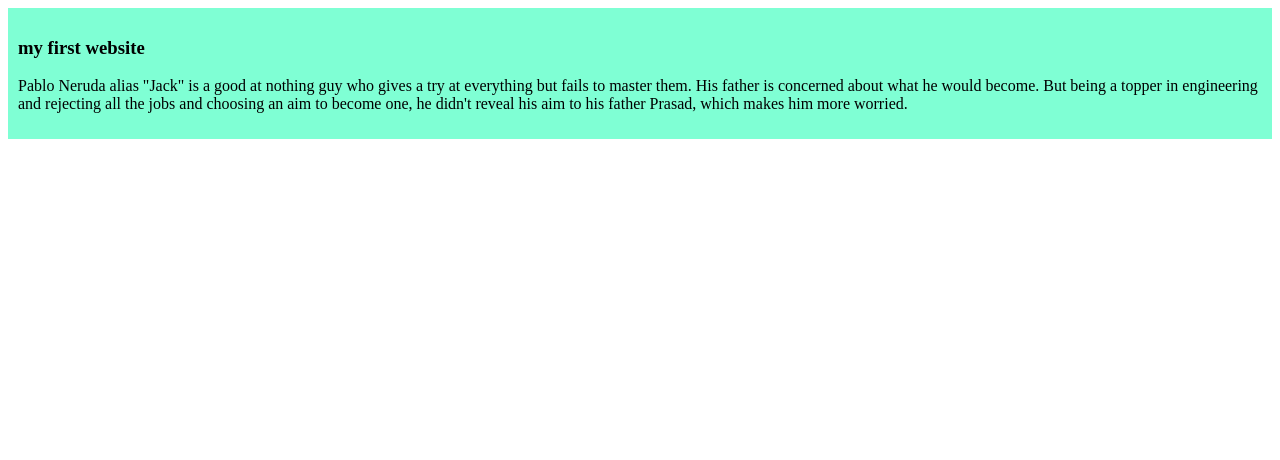
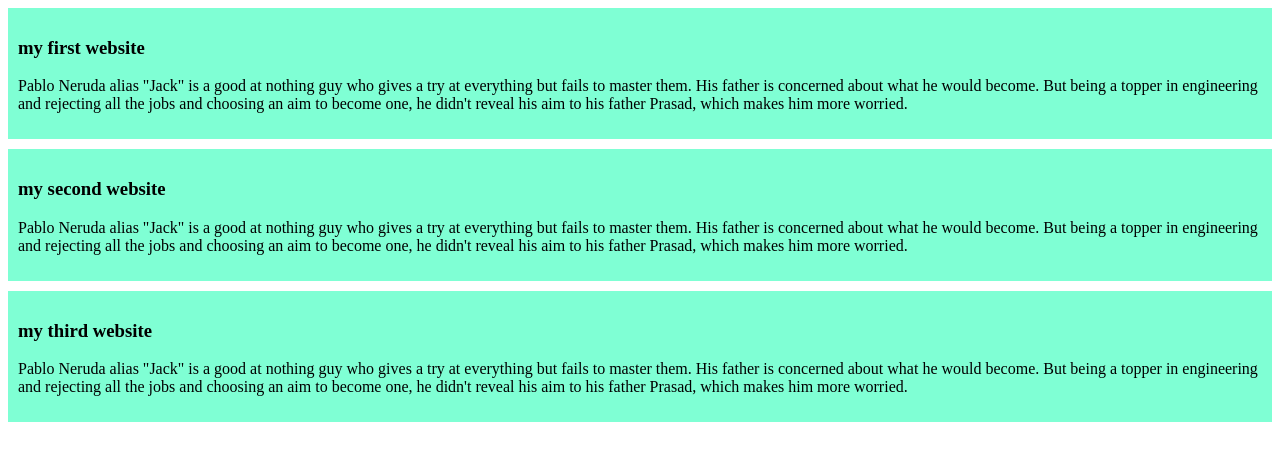
Before and after one commit to alifmiah37/my-simple-website, a plain HTML site: page index.html in a window 1280 px wide. Drawn offline with Linux system fonts and the light colour scheme.

Commit message:
added the first blog

```diff
--- a/index.html
+++ b/index.html
@@ -9,5 +9,13 @@
             <h3>my first website</h3>
             <p>Pablo Neruda alias "Jack" is a good at nothing guy who gives a try at everything but fails to master them. His father is concerned about what he would become. But being a topper in engineering and rejecting all the jobs and choosing an aim to become one, he didn't reveal his aim to his father Prasad, which makes him more worried.</p>
         </div>
+        <div>
+            <h3>my second website</h3>
+            <p>Pablo Neruda alias "Jack" is a good at nothing guy who gives a try at everything but fails to master them. His father is concerned about what he would become. But being a topper in engineering and rejecting all the jobs and choosing an aim to become one, he didn't reveal his aim to his father Prasad, which makes him more worried.</p>
+        </div>
+        <div>
+            <h3>my third website</h3>
+            <p>Pablo Neruda alias "Jack" is a good at nothing guy who gives a try at everything but fails to master them. His father is concerned about what he would become. But being a topper in engineering and rejecting all the jobs and choosing an aim to become one, he didn't reveal his aim to his father Prasad, which makes him more worried.</p>
+        </div>
     </body>
 </html>
--- a/style/blog.css
+++ b/style/blog.css
@@ -1,4 +1,5 @@
 div{
     background-color: aquamarine;
     padding: 10px;
+    margin-bottom: 10px;
 }
```
